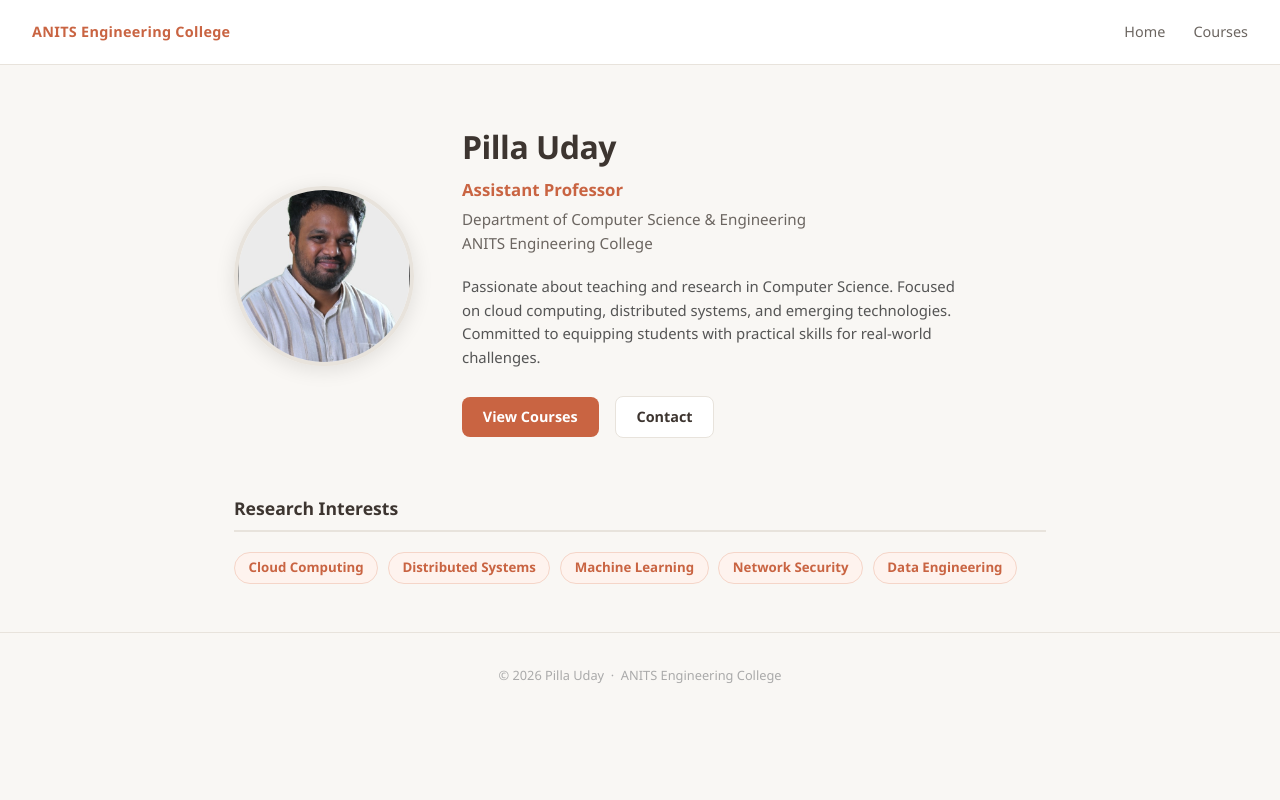
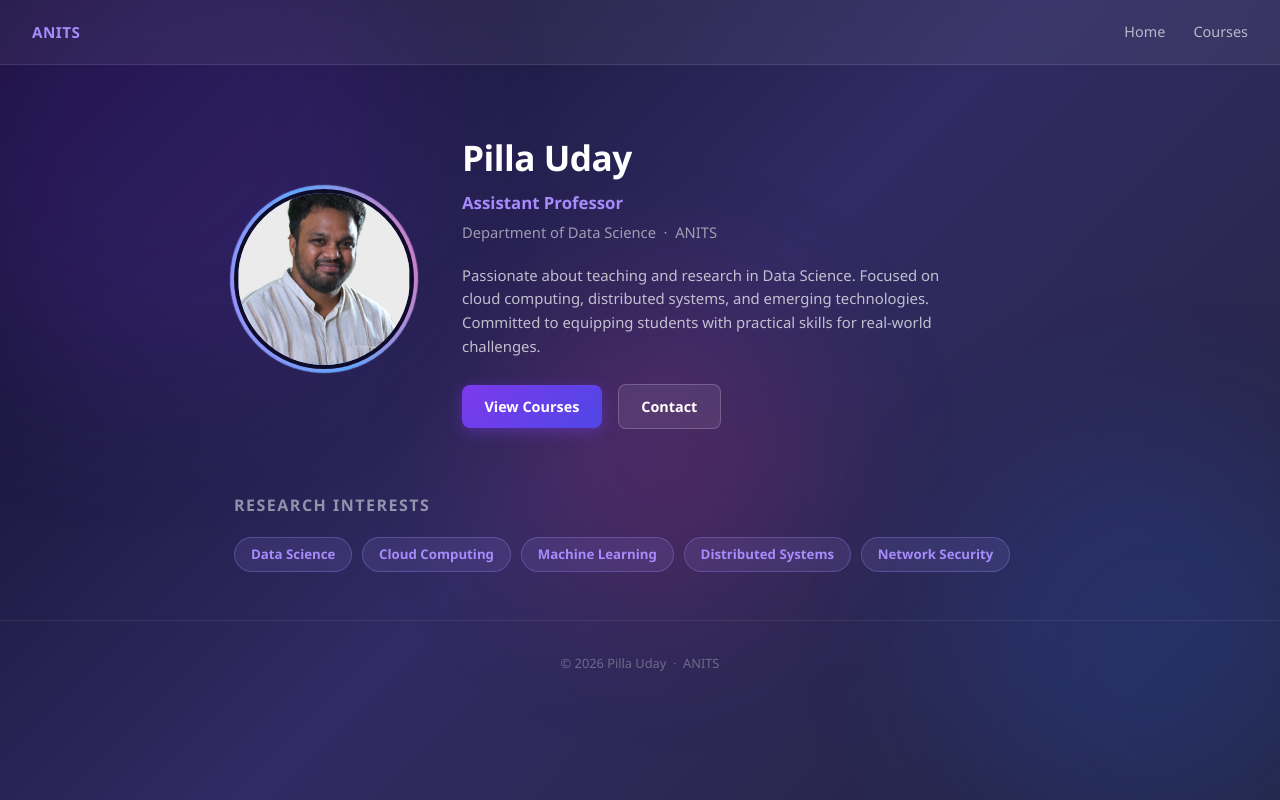
Before and after one commit to udayc92/live, a plain HTML site: page index.html in a window 1280 px wide. Drawn offline with Linux system fonts and the light colour scheme.

Commit message:
new one1

```diff
--- a/index.html
+++ b/index.html
@@ -9,41 +9,65 @@
 
     body {
       font-family: 'Segoe UI', system-ui, sans-serif;
-      background: #f9f7f4;
-      color: #2d2d2d;
+      min-height: 100vh;
+      background: linear-gradient(135deg, #0f0c29 0%, #302b63 50%, #24243e 100%);
+      color: #f0f0f0;
       line-height: 1.6;
-      min-height: 100vh;
     }
 
     header {
-      background: #fff;
-      border-bottom: 1px solid #e8e3dc;
+      background: rgba(255,255,255,0.06);
+      backdrop-filter: blur(12px);
+      border-bottom: 1px solid rgba(255,255,255,0.10);
       padding: 1.2rem 2rem;
       display: flex;
       align-items: center;
       justify-content: space-between;
+      position: sticky;
+      top: 0;
+      z-index: 100;
     }
 
     header .org {
-      font-size: 0.9rem;
-      font-weight: 600;
-      color: #c96442;
-      letter-spacing: 0.3px;
+      font-size: 0.95rem;
+      font-weight: 700;
+      color: #a78bfa;
+      letter-spacing: 0.5px;
     }
 
     nav a {
       text-decoration: none;
-      color: #6b6560;
+      color: rgba(255,255,255,0.65);
       font-size: 0.9rem;
       margin-left: 1.5rem;
       transition: color 0.2s;
     }
 
-    nav a:hover { color: #c96442; }
+    nav a:hover { color: #a78bfa; }
+
+    /* Animated background blobs */
+    .bg-blob {
+      position: fixed;
+      border-radius: 50%;
+      filter: blur(80px);
+      opacity: 0.18;
+      z-index: 0;
+      pointer-events: none;
+    }
+    .blob1 { width: 500px; height: 500px; background: #7c3aed; top: -100px; left: -100px; animation: float 8s ease-in-out infinite; }
+    .blob2 { width: 400px; height: 400px; background: #2563eb; bottom: -80px; right: -80px; animation: float 10s ease-in-out infinite reverse; }
+    .blob3 { width: 300px; height: 300px; background: #db2777; top: 40%; left: 40%; animation: float 12s ease-in-out infinite 2s; }
+
+    @keyframes float {
+      0%, 100% { transform: translateY(0) scale(1); }
+      50% { transform: translateY(-30px) scale(1.05); }
+    }
 
     .hero {
+      position: relative;
+      z-index: 1;
       max-width: 860px;
-      margin: 3.5rem auto;
+      margin: 4rem auto;
       padding: 0 1.5rem;
       display: flex;
       align-items: center;
@@ -52,6 +76,21 @@
 
     .photo-wrap {
       flex-shrink: 0;
+      position: relative;
+    }
+
+    .photo-wrap::before {
+      content: '';
+      position: absolute;
+      inset: -4px;
+      border-radius: 50%;
+      background: linear-gradient(135deg, #a78bfa, #60a5fa, #f472b6);
+      z-index: -1;
+      animation: spin 6s linear infinite;
+    }
+
+    @keyframes spin {
+      to { transform: rotate(360deg); }
     }
 
     .photo-wrap img {
@@ -59,34 +98,34 @@
       height: 180px;
       border-radius: 50%;
       object-fit: cover;
-      border: 4px solid #e8e3dc;
-      box-shadow: 0 4px 20px rgba(0,0,0,0.10);
+      border: 4px solid #0f0c29;
+      display: block;
     }
 
     .bio h1 {
-      font-size: 2rem;
-      font-weight: 700;
-      color: #3d3530;
+      font-size: 2.2rem;
+      font-weight: 800;
+      color: #fff;
       letter-spacing: -0.5px;
     }
 
     .bio .role {
       font-size: 1.05rem;
-      color: #c96442;
+      color: #a78bfa;
       font-weight: 600;
       margin-top: 0.3rem;
     }
 
     .bio .institution {
-      font-size: 0.95rem;
-      color: #6b6560;
-      margin-top: 0.2rem;
+      font-size: 0.92rem;
+      color: rgba(255,255,255,0.55);
+      margin-top: 0.25rem;
     }
 
     .bio .about {
       margin-top: 1.2rem;
       font-size: 0.93rem;
-      color: #555;
+      color: rgba(255,255,255,0.70);
       max-width: 500px;
     }
 
@@ -96,7 +135,7 @@
 
     .cta a {
       display: inline-block;
-      padding: 0.55rem 1.3rem;
+      padding: 0.6rem 1.4rem;
       border-radius: 8px;
       font-size: 0.9rem;
       font-weight: 600;
@@ -104,35 +143,38 @@
       transition: all 0.2s;
     }
 
-    .cta .btn-primary {
-      background: #c96442;
+    .btn-primary {
+      background: linear-gradient(135deg, #7c3aed, #4f46e5);
       color: #fff;
       margin-right: 0.75rem;
+      box-shadow: 0 4px 15px rgba(124,58,237,0.4);
     }
 
-    .cta .btn-primary:hover { background: #b05535; }
+    .btn-primary:hover { transform: translateY(-2px); box-shadow: 0 6px 20px rgba(124,58,237,0.5); }
 
-    .cta .btn-secondary {
-      background: #fff;
-      color: #3d3530;
-      border: 1px solid #e8e3dc;
+    .btn-secondary {
+      background: rgba(255,255,255,0.08);
+      color: #fff;
+      border: 1px solid rgba(255,255,255,0.2);
     }
 
-    .cta .btn-secondary:hover { border-color: #c96442; color: #c96442; }
+    .btn-secondary:hover { background: rgba(255,255,255,0.15); }
 
     .section {
+      position: relative;
+      z-index: 1;
       max-width: 860px;
       margin: 0 auto 3rem;
       padding: 0 1.5rem;
     }
 
     .section-title {
-      font-size: 1.1rem;
+      font-size: 1rem;
       font-weight: 700;
-      color: #3d3530;
+      color: rgba(255,255,255,0.5);
+      text-transform: uppercase;
+      letter-spacing: 1.5px;
       margin-bottom: 1.2rem;
-      padding-bottom: 0.5rem;
-      border-bottom: 2px solid #e8e3dc;
     }
 
     .interests {
@@ -142,33 +184,43 @@
     }
 
     .tag {
-      background: #fef3ee;
-      color: #c96442;
-      border: 1px solid #f5d5c8;
+      background: rgba(167,139,250,0.12);
+      color: #a78bfa;
+      border: 1px solid rgba(167,139,250,0.3);
       border-radius: 99px;
-      padding: 0.3rem 0.85rem;
+      padding: 0.35rem 1rem;
       font-size: 0.83rem;
       font-weight: 600;
+      transition: background 0.2s;
     }
 
+    .tag:hover { background: rgba(167,139,250,0.25); }
+
     footer {
+      position: relative;
+      z-index: 1;
       text-align: center;
       padding: 2rem;
-      color: #aaa;
+      color: rgba(255,255,255,0.3);
       font-size: 0.8rem;
-      border-top: 1px solid #e8e3dc;
+      border-top: 1px solid rgba(255,255,255,0.08);
     }
 
     @media (max-width: 620px) {
-      .hero { flex-direction: column; gap: 1.5rem; text-align: center; }
+      .hero { flex-direction: column; gap: 2rem; text-align: center; }
       .bio .about { max-width: 100%; }
     }
   </style>
 </head>
 <body>
 
+<!-- Background blobs -->
+<div class="bg-blob blob1"></div>
+<div class="bg-blob blob2"></div>
+<div class="bg-blob blob3"></div>
+
 <header>
-  <span class="org">ANITS Engineering College</span>
+  <span class="org">ANITS</span>
   <nav>
     <a href="index.html">Home</a>
     <a href="courses.html">Courses</a>
@@ -182,15 +234,15 @@
   <div class="bio">
     <h1>Pilla Uday</h1>
     <div class="role">Assistant Professor</div>
-    <div class="institution">Department of Computer Science &amp; Engineering<br>ANITS Engineering College</div>
+    <div class="institution">Department of Data Science &nbsp;·&nbsp; ANITS</div>
     <p class="about">
-      Passionate about teaching and research in Computer Science.
+      Passionate about teaching and research in Data Science.
       Focused on cloud computing, distributed systems, and emerging technologies.
       Committed to equipping students with practical skills for real-world challenges.
     </p>
     <div class="cta">
       <a href="courses.html" class="btn-primary">View Courses</a>
-      <a href="mailto:sampathiraopilla-uday@gmail.com" class="btn-secondary">Contact</a>
+      <a href="mailto:sampathiraoyoganandh@gmail.com" class="btn-secondary">Contact</a>
     </div>
   </div>
 </div>
@@ -198,15 +250,15 @@
 <div class="section">
   <p class="section-title">Research Interests</p>
   <div class="interests">
+    <span class="tag">Data Science</span>
     <span class="tag">Cloud Computing</span>
+    <span class="tag">Machine Learning</span>
     <span class="tag">Distributed Systems</span>
-    <span class="tag">Machine Learning</span>
     <span class="tag">Network Security</span>
-    <span class="tag">Data Engineering</span>
   </div>
 </div>
 
-<footer>© 2026 Pilla Uday &nbsp;·&nbsp; ANITS Engineering College</footer>
+<footer>© 2026 Pilla Uday &nbsp;·&nbsp; ANITS</footer>
 
 </body>
 </html>
```
Also changed, not shown: courses.html (+3 -3 lines).
